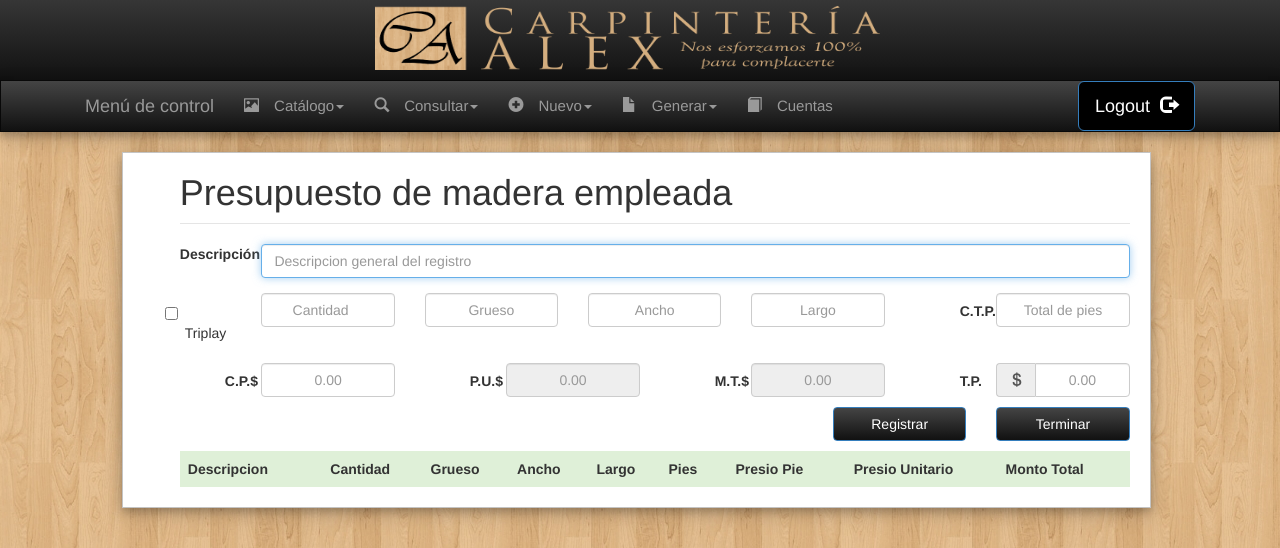
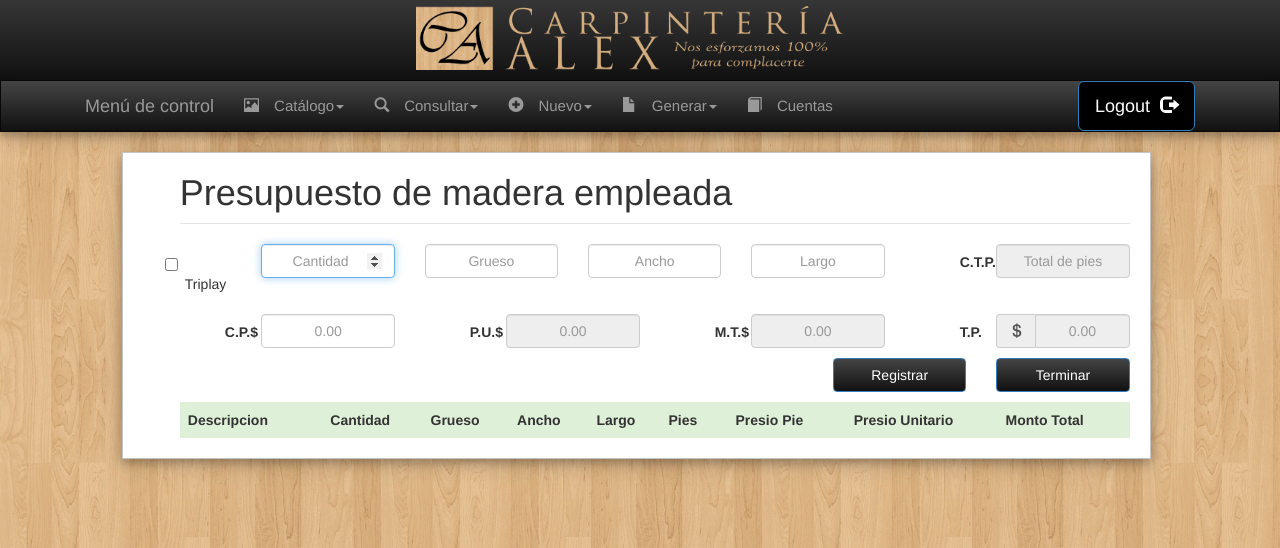
Before and after one commit to isc570castro/App_Carpinteria, a PHP site: page /dom/view/admin/presupuestos/costoenMadera.php?idPresupuesto=1 in a window 1280 px wide. Shown: the top 548 px of the page. Run offline with PHP 8.4, Linux system fonts and the light colour scheme; the visitor is signed in with stand-in values (Sample User, id 1); data that the repository does not hold is empty; some libraries are stand-ins or nearby versions.

Commit message:
actualizacion

```diff
--- a/_notes/dwsync.xml
+++ b/_notes/dwsync.xml
@@ -1,5 +1,4 @@
 <?xml version="1.0" encoding="utf-8" ?>
 <dwsync>
-<file name="index.html" local="131261780687888328" remote="131263281600000000" testing="0" />
 <file name="inicio.php" local="131263361548761778" remote="131263588800000000" testing="0" />
 </dwsync>
--- a/dom/css/diseno.css
+++ b/dom/css/diseno.css
@@ -10,8 +10,6 @@
 	img.logo{
 		margin-top:30px;
 		height:100px;
-		width:530px;
-
 		margin-bottom: -20px;
 	}
 
--- a/dom/view/admin/presupuestos/costoenMadera.php
+++ b/dom/view/admin/presupuestos/costoenMadera.php
@@ -154,27 +154,27 @@ $row = mysql_fetch_array($sqlSumaPresios);
   <form class="registro" action="../../../../controller/Presupuestos/registraMadera.php?idPresupuesto=<?php echo $idPresupuesto;?>" method="POST" enctype="multipart/form-data" name="frmaltaPresupuesto">
     <h1>Presupuesto de madera empleada</h1>
     <legend></legend>
-   <div class="form-group row">
+   <!-- <div class="form-group row">
       <label for="example-search-input" class="col-xs-1 col-form-label">Descripción</label>
       <div class="col-md-11">
         <input class="form-control" type="text" id="nombrePresupuesto" name="descripcionRegistro" placeholder="Descripcion general del registro" autofocus>
       </div>
-  </div>
+    </div> -->
     <div class="row" id="row">
      <div class="checkbox col-md-1">
       <label>
         <input type="checkbox" name="triplay" id="triplay" class="triplay" onclick="verificaCheck();"> Triplay
       </label>
     </div>
-    <div class="col-md-2"><input class="form-control" type="number"  onblur="calcularPies();" id="cantidad" placeholder="Cantidad" name="cantidad" required="required"></div>
-     <div class="col-md-2"><input class="form-control" type="text"  onblur="calcularPies();" id="grueso" placeholder="Grueso" name="grueso" required="required" ></div>
+    <div class="col-md-2"><input class="form-control" type="number"  onblur="calcularPies();" id="cantidad" placeholder="Cantidad" name="cantidad" required="required" autofocus></div>
+    <div class="col-md-2"><input class="form-control" type="text"  onblur="calcularPies();" id="grueso" placeholder="Grueso" name="grueso" required="required"></div>
     <div class="col-md-2">
       <input class="form-control" type="text" onblur="calcularPies();" placeholder="Ancho" id="ancho" name="ancho" required="required" ></div>
       <div class="col-md-2">
         <input class="form-control" type="text" onblur="calcularPies();" id="largo" placeholder="Largo" name="largo" required="required" >
       </div>
       <div class="col-md-1"><label for="example-search-input" class="presio" data-toggle="tooltip" title="Cantidad total de pies">C.T.P.</label></div>
-    <div class="col-md-2"><input class=" form-control" type="text"  onfocus="calcularPies();" name="cantPies" id="cantpies" placeholder="Total de pies"></div>
+      <div class="col-md-2"><input class=" form-control" type="text"  onfocus="calcularPies();" name="cantPies" id="cantpies" placeholder="Total de pies" readonly=""></div>
     </div>
     <div class="row" id="row">
      <div class="col-md-1"><label for="example-search-input" class="presio" data-toggle="tooltip" title="Costo de un pie">C.P.$</label></div>
@@ -183,9 +183,9 @@ $row = mysql_fetch_array($sqlSumaPresios);
      <div class="col-md-2"><input class=" form-control" type="text"  name="presioUnitario" id="presioUnitario" placeholder="0.00" required="required" readonly=""></div>
      <div class="col-md-1"><label for="example-search-input" class="presio" data-toggle="tooltip" title="Monto Total">M.T.$ </label><br></div>
      <div class="col-md-2"><input class=" form-control" type="text"  id="montoTotal" name="montoTotal" placeholder="0.00" readonly=""></div>
-   <div class="col-md-1"><label for="example-search-input" class="presio" data-toggle="tooltip" title="Total de presupuesto" >T.P.</label></div>
+     <div class="col-md-1"><label for="example-search-input" class="presio" data-toggle="tooltip" title="Total de presupuesto">T.P.</label></div>
      <div class="col-md-2">
-     <div class="input-group"> <span data-toggle="tooltip" title="Costo total de presupuesto" class="input-group-addon"><i class="glyphicon glyphicon-usd" ></i></span><input class="form-control" type="text" id="precio" placeholder="0.00" name="totalProyecto" readondly onKeyPress="return solonumeros(event)" value="<?php if ($row['SUM(montoTotal)']>0) { echo $row['SUM(montoTotal)'];} ?>"></div>
+       <div class="input-group"> <span data-toggle="tooltip" title="Costo total de presupuesto" class="input-group-addon"><i class="glyphicon glyphicon-usd" ></i></span><input class="form-control" readonly type="text" id="precio" placeholder="0.00" name="totalProyecto" readondly onKeyPress="return solonumeros(event)" value="<?php if ($row['SUM(montoTotal)']>0) { echo $row['SUM(montoTotal)'];} ?>"></div>
      </div>
    </div>
    <div class="row" id="row">
@@ -233,11 +233,6 @@ $row = mysql_fetch_array($sqlSumaPresios);
          </table>
        </div>
      </body>
-<script src="../../src/bootstrap/js/jquery-1.10.2.js"></script>
-<script src="../../src/bootstrap/js/bootstrap.min.js"></script>
-<script src="../../src/bootstrap/js/plugins/metisMenu/jquery.metisMenu.js"></script>
-<script src="../../src/bootstrap/js/sb-admin.js"></script>
-<script src="../../src/bootstrap/bootstrap-select/dist/bootstrap-select.min.js"></script>
      <script>
     // tooltip demo
     $('.tooltip-demo').tooltip({
```
Also changed, not shown: dom/view/about.php (+6 -4 lines), dom/view/servicio.php (indentation only). Lines whose indentation alone changed are shown as unchanged.
